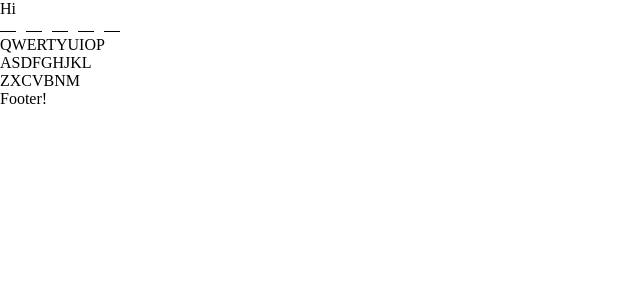
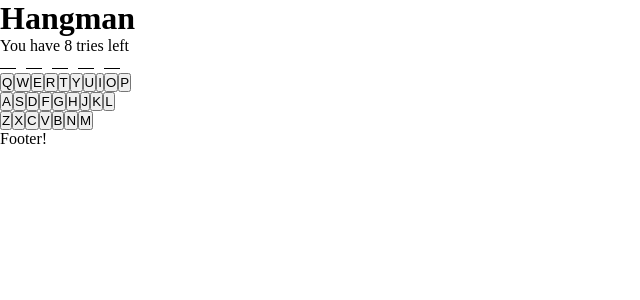
Before and after one commit to fac25/week5-paz-karwan, a React (Vite) app: page /game in a window 1280 px wide. Shown: the top 300 px of the page, without its empty margins (0-640 px from the left). Built offline with nearby package versions, Linux system fonts and the light colour scheme.

Commit message:
game logic

```diff
--- a/src/App.jsx
+++ b/src/App.jsx
@@ -8,9 +8,10 @@
 
 const App = () => {
   const [username, setUsername] = useState("");
-  function handleNameChange(e) {
+
+  const handlePlay = (e) => {
     e.preventDefault();
-    setUsername(e.target.value);
+    setUsername(document.getElementById("name").value)
   }
   return (
     <div className="App">
@@ -19,9 +20,9 @@
         <Routes>
           <Route
             path="/"
-            element={<Home handleNameChange={handleNameChange} />}
+            element={<Home handlePlay={handlePlay} />}
           />
-          <Route path="/game" username={username} element={<Game />} />
+          <Route path="/game" element={<Game />} />
         </Routes>
       </BrowserRouter>
       <Footer />
--- a/src/components/Game.jsx
+++ b/src/components/Game.jsx
@@ -1,26 +1,65 @@
-import { useState } from "react";
+import { useEffect, useState } from "react";
 
 const Game = () => {
-  const [word, setWord] = useState("HELLO");
-  const [letters, setLetters] = useState(new Array(word.length).fill(""));
+  const word = "HELLO"
+  const [letters, setLetters] = useState(Array(word.length).fill(null));
+  const [chance, setChance] = useState(8);
+  const [isWinner, setIsWinner] = useState(false);
+  const [isLoser, setIsLooser] = useState(false);
+
+  let checkLetters = letters;
 
   const splitWord = word.split("");
 
   const handleChange = (e) => {
     e.preventDefault();
 
-    splitWord.map((letter, index) => {
-      if (!letters[index] && letter === e.target.textContent ) {
-        setLetters([...letters, (letters[index] = e.target.textContent)]);
-      } else {
-        setLetters([...letters]);
+    e.target.disabled = true;
+
+    if (!word.includes(e.target.textContent) && chance > 0) {
+      setChance(chance - 1);
+    }
+
+    splitWord.filter((letter, index) => {
+      if (letter === e.target.textContent) {
+        checkLetters[index] = letter;
+        return setLetters([...checkLetters]);
       }
     });
   };
 
+  const disableAllButtons = () => {
+    const allButtons = document
+      .getElementById("keyboard")
+      .querySelectorAll("button");
+    allButtons.forEach((button) => {
+      button.disabled = true;
+    });
+  };
+
+  useEffect(() => {
+    if (letters.every((letter) => letter)) {
+      setIsWinner(true);
+      disableAllButtons();
+    }
+
+    if (chance === 0) {
+      setIsLooser(true);
+      disableAllButtons();
+    }
+  }, [letters, chance]);
+
   return (
     <main>
-      <section></section>
+      <section>
+        {isWinner ? (
+          <h3>You won!</h3>
+        ) : isLoser ? (
+          <h3>You lost!</h3>
+        ) : (
+          <p>You have {chance} tries left </p>
+        )}
+      </section>
 
       <div className="">
         <section className="letters">
@@ -32,38 +71,42 @@
             );
           })}
         </section>
-        <section className="keyboard-layout" onClick={handleChange}>
+        <section
+          className="keyboard-layout"
+          id="keyboard"
+          onClick={handleChange}
+        >
           <div className="row-1">
-            <span>Q</span>
-            <span>W</span>
-            <span>E</span>
-            <span>R</span>
-            <span>T</span>
-            <span>Y</span>
-            <span>U</span>
-            <span>I</span>
-            <span>O</span>
-            <span>P</span>
+            <button>Q</button>
+            <button>W</button>
+            <button>E</button>
+            <button>R</button>
+            <button>T</button>
+            <button>Y</button>
+            <button>U</button>
+            <button>I</button>
+            <button>O</button>
+            <button>P</button>
           </div>
           <div className="row-2">
-            <span>A</span>
-            <span>S</span>
-            <span>D</span>
-            <span>F</span>
-            <span>G</span>
-            <span>H</span>
-            <span>J</span>
-            <span>K</span>
-            <span>L</span>
+            <button>A</button>
+            <button>S</button>
+            <button>D</button>
+            <button>F</button>
+            <button>G</button>
+            <button>H</button>
+            <button>J</button>
+            <button>K</button>
+            <button>L</button>
           </div>
           <div className="row-3">
-            <span>Z</span>
-            <span>X</span>
-            <span>C</span>
-            <span>V</span>
-            <span>B</span>
-            <span>N</span>
-            <span>M</span>
+            <button>Z</button>
+            <button>X</button>
+            <button>C</button>
+            <button>V</button>
+            <button>B</button>
+            <button>N</button>
+            <button>M</button>
           </div>
         </section>
       </div>
--- a/src/components/Header.jsx
+++ b/src/components/Header.jsx
@@ -1,11 +1,8 @@
 const Header = ({ username }) => {
   return (
     <header>
-      <nav>
-        <ul>
-          <li>Hi {username}</li>
-        </ul>
-      </nav>
+      <h1>Hangman</h1>
+      {!username? "":<h2>{username}</h2>}
     </header>
   );
 };
--- a/src/components/Home.jsx
+++ b/src/components/Home.jsx
@@ -1,11 +1,10 @@
 import { Link } from "react-router-dom";
-const Home = ({ handleNameChange }) => {
+const Home = ({ handlePlay }) => {
   return (
     <div>
-      <h1>Hangman</h1>
       <label htmlFor="name">Give us your name</label>
-      <input type="text" name="name" id="name" onBlur={handleNameChange} />
-      <Link to="/game">PLAY</Link>
+      <input type="text" name="name" id="name" />
+      <button onClick={handlePlay}><Link to="/game">PLAY</Link></button>
     </div>
   );
 };
```
